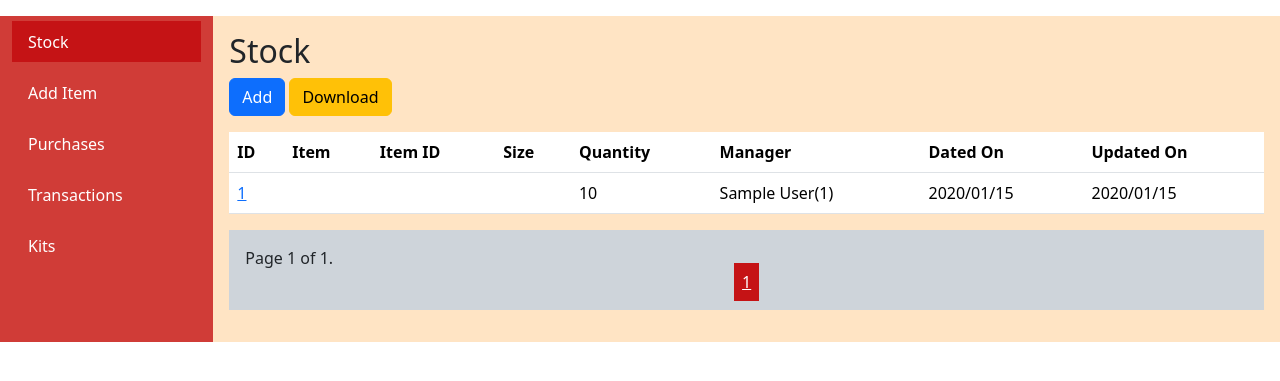
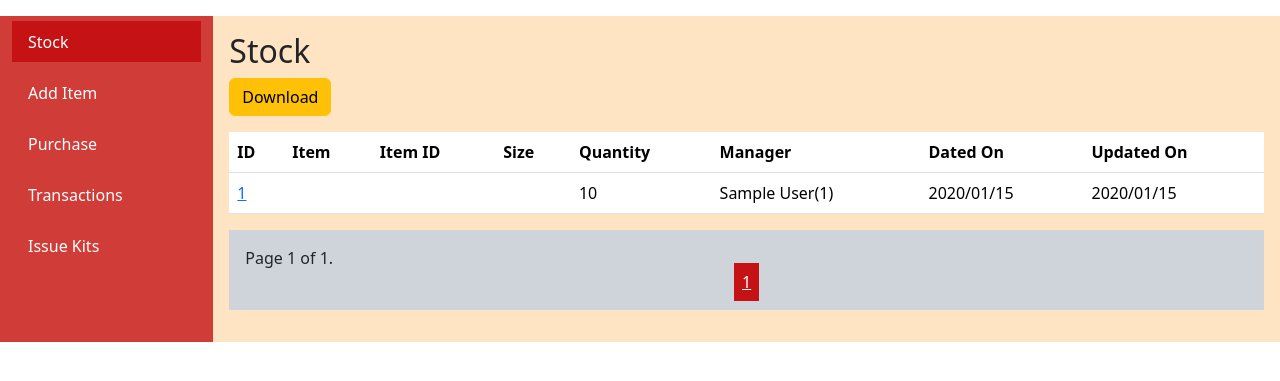
Before and after one commit to Scholarsdenweb/SD-Stock, a Django app: page / in a window 1280 px wide. Shown: the part 56-437 px from the top of the page. Run offline with Django 5.2, Linux system fonts and the light colour scheme; the first user in the database is signed in; tables that the repository leaves empty hold one stand-in row (Sample ...).

Commit message:
add button removed

```diff
--- a/templates/dashboard/home.html
+++ b/templates/dashboard/home.html
@@ -11,9 +11,9 @@
             <ul class="side-navigation">
                 <li><a href="{% url 'stock_list' %}" class="{% if request.path == '/' %} active {% endif %}">Stock</a></li>
                 <li><a href="{% url 'stock:add_item' %}" class="{% if request.path == '/stock/item/add/' %} active {% endif %}">Add Item</a></li>
-                <li><a href="{% url 'stock:purchase_list' %}" class="{% if request.path == '/stock/purchase/list/' %} active {% endif %}">Purchases</a></li>
+                <li><a href="{% url 'stock:purchase_list' %}" class="{% if request.path == '/stock/purchase/list/' %} active {% endif %}">Purchase</a></li>
                 <li><a href="{% url 'stock:transaction_list' %}" class="{% if request.path == '/stock/transaction/list/' %} active {% endif %}">Transactions</a></li>
-                <li><a href="{% url 'stock:kit_list' %}" class="{% if request.path == '/stock/issue/list/' %} active {% endif %}">Kits</a></li>
+                <li><a href="{% url 'stock:kit_list' %}" class="{% if request.path == '/stock/issue/list/' %} active {% endif %}">Issue Kits</a></li>
             </ul>
         </div>
 
--- a/templates/stock/tables/stock_list.html
+++ b/templates/stock/tables/stock_list.html
@@ -6,7 +6,9 @@
 <div>
     <h2>Stock</h2>
     <div>
+        {% comment %}
         <a class="btn btn-primary" role="button" href="{% url 'stock:add_stock' %}">Add</a>
+        {% endcomment %}
         <button class="btn btn-warning" data-bs-toggle="modal" data-bs-target="#downloadform">Download</button>
 
         <div class="modal fade" tabindex="-1" id="downloadform" data-bs-backdrop="static" data-bs-keyboard="false">
```
